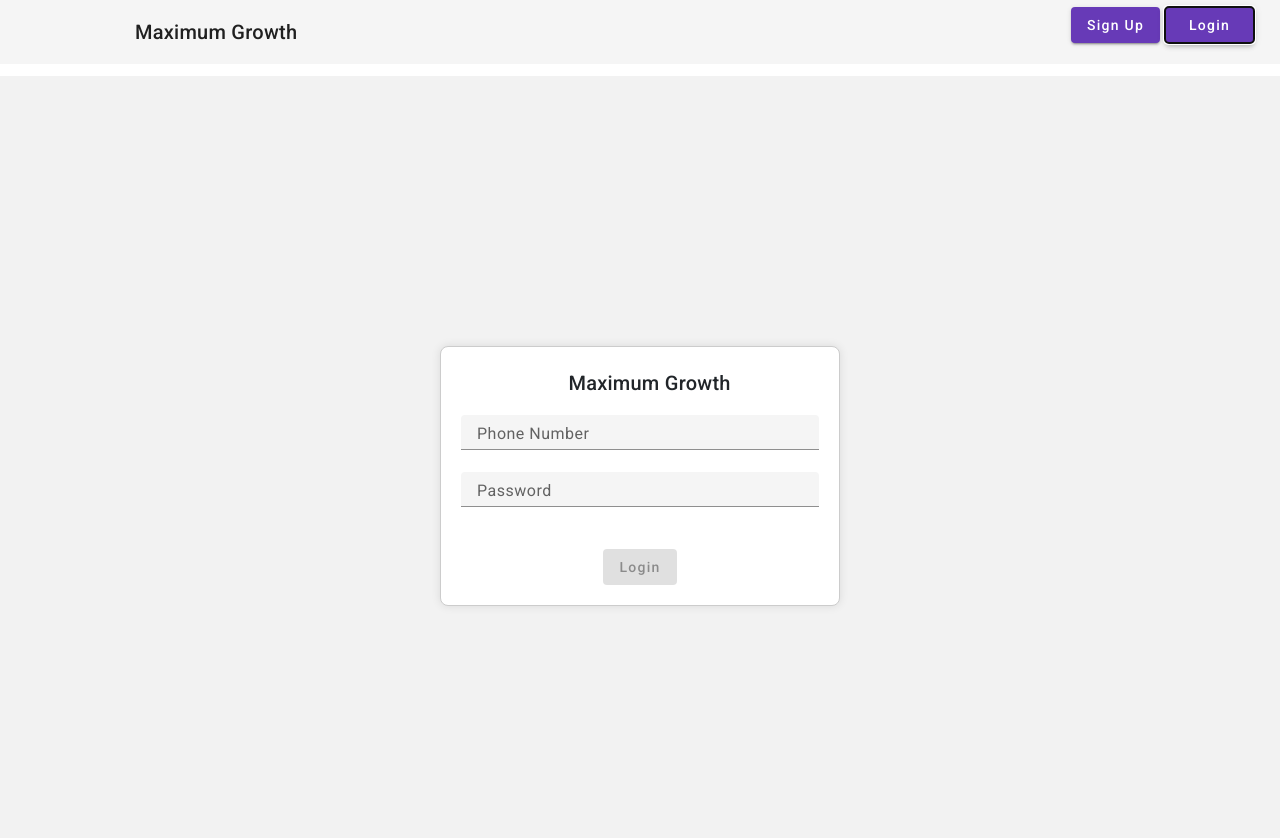
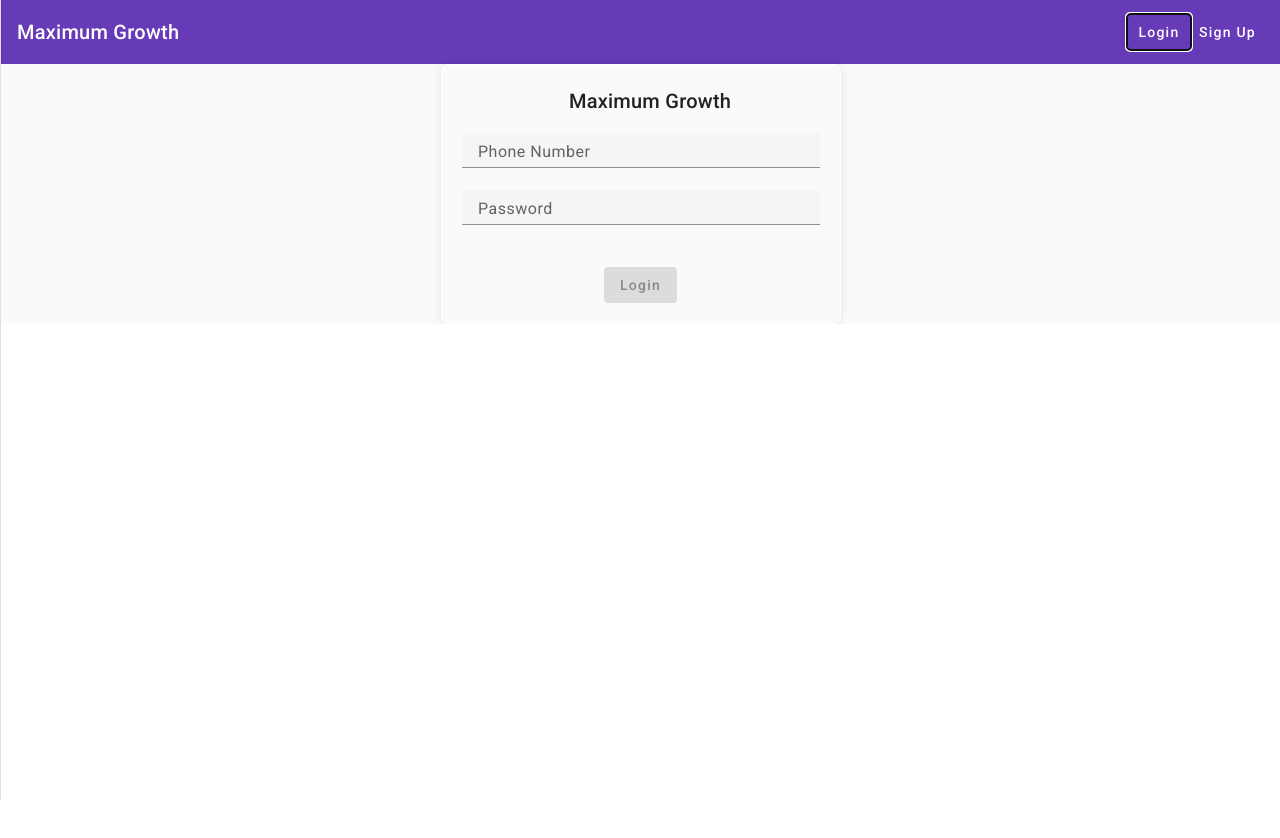
Before and after one commit to GopinathAP55/MaximumGrowthUI, an Angular app: page / in a window 1280 px wide. Both pictures are taken after a click on the button "Login". Shown: the top 838 px of the page. After the commit the page ends 800 px from the top, so only its background shows below. Built offline with nearby package versions, Linux system fonts and the light colour scheme.

Commit message:
responsive changes

```diff
--- a/src/app/app-routing.module.ts
+++ b/src/app/app-routing.module.ts
@@ -6,13 +6,14 @@ import { TableComponent} from './components/table/table.component'
 import { LoginComponent } from './components/login/login.component'
 import { HomeComponent } from './components/home/home.component';
 import { AuthGuard } from './auth/authGuard';
+import { NavigationComponent } from './components/navigation/navigation.component'
 
 console.log('route')
 
 const routes: Routes = [
 
   { path:'login',component : LoginComponent },
-  { path: 'dashboard', component: DashboardComponent , canActivate: [AuthGuard]},
+  { path: 'dashboard', component: NavigationComponent ,canActivate: [AuthGuard]}, //
   { path:'table', component: TableComponent},
   { path:'',component:HomeComponent}
 
--- a/src/app/app.module.ts
+++ b/src/app/app.module.ts
@@ -47,6 +47,7 @@ import {MatSnackBarModule } from '@angular/material/snack-bar';
 import { AuthInterceptor } from './interceptor/auth.interceptor';
 import { AuthGuard } from './auth/authGuard';
 import { NotificationService } from './services/notification-service';
+import { NavigationComponent } from './components/navigation/navigation.component';
 
 @NgModule({
   declarations: [
@@ -60,7 +61,8 @@ import { NotificationService } from './services/notification-service';
          BrokerLoginComponent,
          FlatTradeComponent,
          ZerodhaComponent,
-         HomeComponent
+         HomeComponent,
+         NavigationComponent,
         ],
   imports: [
     MatSnackBarModule ,
--- a/src/app/components/broker-login/broker-login.component.html
+++ b/src/app/components/broker-login/broker-login.component.html
@@ -1,12 +1,12 @@
-<div class="col-2" *ngIf="showBroker">
-    <button style=" width: 50%;" mat-raised-button color="primary" (click)="openTrade('Flat Trade')">Flat Trade</button>
+<div style="margin-left: 1%;"  *ngIf="showBroker">
+    <button style=" margin-top: 2%;" mat-raised-button color="primary" (click)="openTrade('Flat Trade')">Flat Trade</button>
     <br>
-    <button style=" width: 50%;margin-top: 2%;" mat-raised-button color="primary" (click)="openTrade('Zerodha')">Zerodha</button>
+    <button style="margin-top: 2%;" mat-raised-button color="primary" (click)="openTrade('Zerodha')">Zerodha</button>
 
   </div>
 
-  <div style="float: right;" class="col-2" *ngIf="!showBroker">
-    <button style=" width: 50%;" mat-raised-button color="primary" (click)="showBroker=true">Back</button>
+  <div style="float: right;" *ngIf="!showBroker">
+    <button  mat-raised-button color="primary" (click)="showBroker=true">Back</button>
 
   </div>
 
--- a/src/app/components/broker-login/broker-login.component.ts
+++ b/src/app/components/broker-login/broker-login.component.ts
@@ -10,7 +10,8 @@ selectedTrader;
 showBroker=true
 
   openTrade(val){
-    console.log(val)
+
+    console.log('val')
     this.selectedTrader=val
     this.showBroker=false
   }
--- a/src/app/components/home/home.component.css
+++ b/src/app/components/home/home.component.css
@@ -1,25 +1,5 @@
-.example-container {
-    width: 100%;
-    height: 100%;
 
+
+  .spacer {
+    flex: 1 1 auto;
   }
-
-  /* .example-sidenav-content {
-    display: flex;
-    height: 100%;
-    align-items: center;
-    justify-content: center;
-  }
-   */
-  .example-sidenav {
-    padding: 20px;
-  }
-
-  .button-style:active {
-    background-color: #673ab7;
-    color: white;
-  }
-
-  button {
-    width: 100%;
-  }
--- a/src/app/components/home/home.component.html
+++ b/src/app/components/home/home.component.html
@@ -1,38 +1,33 @@
-<p>
-    <mat-toolbar >
 
 
-      <div class="container-fluid">
-        <div class="row">
-
-          <div class="col-1">
-
-          </div>
-          <div class="col-1">
-            <span>Maximum Growth</span>
-          </div>
-
-          <div class="col-8">
-
-          </div>
-
-          <div class="col-2">
-            <button style="margin-top: -17px; width: 50%;" mat-raised-button color="primary" (click)="menuItemClicked('Sign Up')">Sign Up</button>
-            <button style="margin-top: -17px; width: 50%;margin-left: 5px;" mat-raised-button color="primary" (click)="menuItemClicked('Login')">Login</button>
 
 
-          </div>
+  <mat-sidenav-container class="sidenav-container">
+  <mat-sidenav #drawer class="sidenav" fixedInViewport
+      [attr.role]="(isHandset$ | async) ? 'dialog' : 'navigation'"
+      [mode]="(isHandset$ | async) ? 'over' : 'side'"
+      [opened]="( isHandset$ | async) === false">
 
-        </div>
+  </mat-sidenav>
+  <mat-sidenav-content>
+    <mat-toolbar color="primary">
 
-      </div>
+      <span>Maximum Growth</span>
 
+     <span class="spacer"></span>
+
+      <button style="max-width: 100px;" mat-button  (click)="menuItemClicked('Login')">Login
+      </button>
+      <button style="max-width: 100px;" mat-button   (click)="menuItemClicked('Sign Up')">Sign Up
+      </button>
 
     </mat-toolbar>
-</p>
 
-<div *ngIf="open" class="example-sidenav-content">
-    <app-login [clickedValue]="itemClicked" *ngIf="itemClicked"></app-login>
+    <div *ngIf="open" >
 
+      <app-login [clickedValue]="itemClicked" *ngIf="itemClicked"></app-login>
 
-  </div>
+    </div>
+
+  </mat-sidenav-content>
+</mat-sidenav-container>
--- a/src/app/components/home/home.component.ts
+++ b/src/app/components/home/home.component.ts
@@ -1,4 +1,7 @@
-import { Component, OnInit } from '@angular/core';
+import { BreakpointObserver, Breakpoints } from '@angular/cdk/layout';
+import { Component, inject, OnInit } from '@angular/core';
+import { map, shareReplay } from 'rxjs/operators';
+import { Observable } from 'rxjs';
 
 @Component({
   selector: 'app-home',
@@ -10,7 +13,13 @@ export class HomeComponent implements OnInit{
   itemClicked;
   open=false
 
+  private breakpointObserver = inject(BreakpointObserver);
 
+  isHandset$: Observable<boolean> = this.breakpointObserver.observe(Breakpoints.Handset)
+    .pipe(
+      map(result => result.matches),
+      shareReplay()
+    );
   constructor(){
 
   }
--- a/src/app/components/login/login.component.css
+++ b/src/app/components/login/login.component.css
@@ -2,16 +2,15 @@
   display: flex;
   justify-content: center;
   align-items: center;
-  height: 100vh;
-  background-color: #f2f2f2; /* Light grey background */
+
+  /* Light grey background */
 }
 
 .login-form {
   width: 400px;
   padding: 20px;
   border-radius: 8px;
-  border: 1px solid #ccc; /* Border */
-  background-color: #fff; /* White background */
+  border: 1px solid rgb(255, 255, 255); /* Border */
   box-shadow: 0px 0px 10px 0px rgba(0, 0, 0, 0.1); /* Box shadow */
 }
 
--- /dev/null
+++ b/src/app/components/navigation/navigation.component.css
@@ -0,0 +1,21 @@
+.sidenav-container {
+  height: 100%;
+}
+
+.sidenav {
+  width: 200px;
+}
+
+.sidenav .mat-toolbar {
+  background: inherit;
+}
+
+.mat-toolbar.mat-primary {
+  position: sticky;
+  top: 0;
+  z-index: 1;
+}
+
+.spacer {
+  flex: 1 1 auto;
+}
--- /dev/null
+++ b/src/app/components/navigation/navigation.component.html
@@ -0,0 +1,45 @@
+<mat-sidenav-container class="sidenav-container">
+  <mat-sidenav #drawer class="sidenav" fixedInViewport
+      [attr.role]="(isHandset$ | async) ? 'dialog' : 'navigation'"
+      [mode]="(isHandset$ | async) ? 'over' : 'side'"
+      [opened]="true">
+    <mat-toolbar style="background-color: #673ab7;color: white;">Menu</mat-toolbar>
+    <mat-nav-list>
+      <a mat-list-item  (click)="menuItemClicked('one','dashboard');drawer.toggle()">Create Algo</a>
+      <a mat-list-item   (click)="menuItemClicked('none','dashboard');drawer.toggle()">Table</a>
+      <a mat-list-item (click)="menuItemClicked('four','dashboard');drawer.toggle()">Broker Login</a>
+      <a mat-list-item   (click)='logOut();drawer.toggle()'>Logout
+        </a>
+    </mat-nav-list>
+  </mat-sidenav>
+  <mat-sidenav-content>
+    <mat-toolbar color="primary">
+      <button
+
+        type="button"
+        aria-label="Toggle sidenav"
+        mat-icon-button
+        (click)="drawer.toggle()"
+        *ngIf="isHandset$ | async">
+        <mat-icon aria-label="Side nav toggle icon">menu</mat-icon>
+      </button>
+      <span>Maximum Growth</span>
+      <span class="spacer"></span>
+
+        <a mat-list-item href="#"   (click)='logOut();drawer.toggle()'><button  mat-icon-button>
+          <mat-icon>logout</mat-icon>
+        </button>
+        </a>
+
+    </mat-toolbar>
+    <mat-drawer-container class="example-container" autosize>
+
+      <div class="example-sidenav-content">
+        <app-create-algo [selectedAlgo]="selectedAlgoData" [edit]="edit" (onSubmitForm)="menuItemClicked('none','dashboard')" *ngIf="itemClicked=='one'"></app-create-algo>
+        <app-table (algoDataClicked)="loadAlgo($event)" *ngIf="itemClicked=='none'" ></app-table>
+        <app-broker-login *ngIf="itemClicked=='four'"></app-broker-login>
+      </div>
+
+    </mat-drawer-container>
+  </mat-sidenav-content>
+</mat-sidenav-container>
--- /dev/null
+++ b/src/app/components/navigation/navigation.component.ts
@@ -0,0 +1,77 @@
+import { Component, ComponentRef, inject, ViewChild, ViewContainerRef } from '@angular/core';
+import { BreakpointObserver, Breakpoints } from '@angular/cdk/layout';
+import { Observable } from 'rxjs';
+import { map, shareReplay } from 'rxjs/operators';
+import { LegComponent } from '../leg/leg.component';
+import { SignalService } from 'src/app/services/signal.service';
+import { Router } from '@angular/router';
+
+@Component({
+  selector: 'app-navigation',
+  templateUrl: './navigation.component.html',
+  styleUrls: ['./navigation.component.css']
+})
+export class NavigationComponent {
+  openBrokerPage =false
+  showFiller = false;
+  itemClicked='none'
+  legValue
+  dynamicComponentRefs: ComponentRef<LegComponent>[] = [];
+  selectedAlgoData;
+  edit =false
+  @ViewChild('legComponent', { read: ViewContainerRef }) legComponent: ViewContainerRef;
+  private breakpointObserver = inject(BreakpointObserver);
+
+  isHandset$: Observable<boolean> = this.breakpointObserver.observe(Breakpoints.Handset)
+    .pipe(
+      map(result => result.matches),
+      shareReplay()
+    );
+
+    constructor(public signalService : SignalService,private route : Router){
+
+    }
+
+
+    menuItemClicked(item: string,val:string) {
+      this.itemClicked = item
+      console.log('Clicked:', item);
+      if(this.itemClicked=='one' && val==''){
+        this.edit=true
+      }else if(this.itemClicked=='one' && val=='dashboard'){
+        this.edit=false
+        this.selectedAlgoData=''
+      }
+
+      // Add your logic here, such as navigating to a route, performing an action, etc.
+    }
+
+    menuItemClickedSideNav(item: string) {
+      console.log('Clicked:', item);
+    }
+
+    loadAlgo(algoData){
+      console.log(algoData)
+      this.selectedAlgoData = algoData
+      this.menuItemClicked('one','')
+      this.edit =true
+
+    }
+    // Function to toggle the side menu
+    toggleMenu() {
+
+    }
+
+
+
+
+
+
+    logOut(){
+      this.signalService.isLogin.set(false)
+      localStorage.removeItem('jwtToken')
+      localStorage.clear();
+      this.route.navigateByUrl('/')
+    }
+
+}
```
Also changed, not shown: 1 other file (tests, documents, lock files or other folders).
